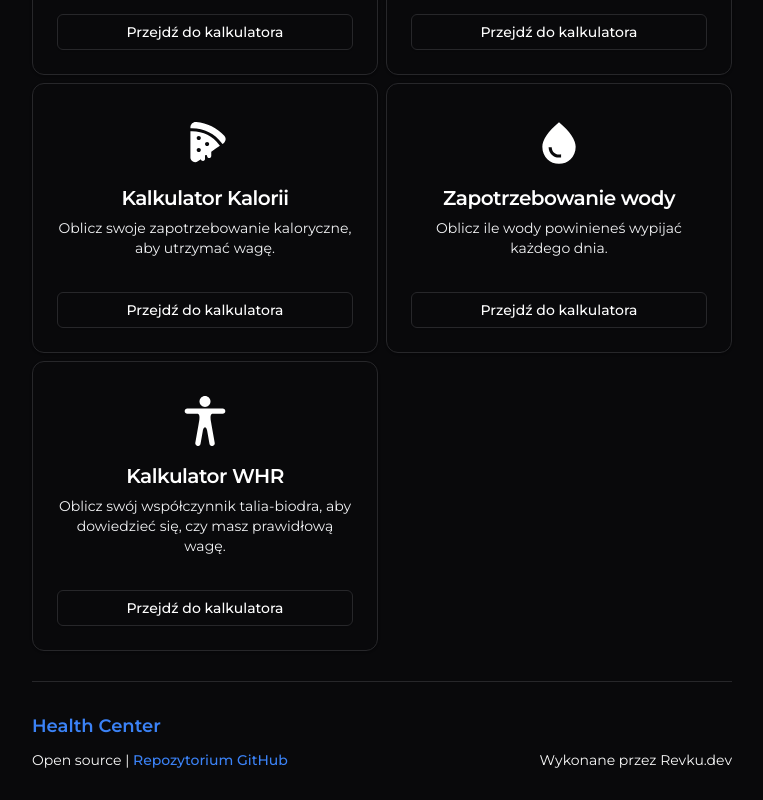
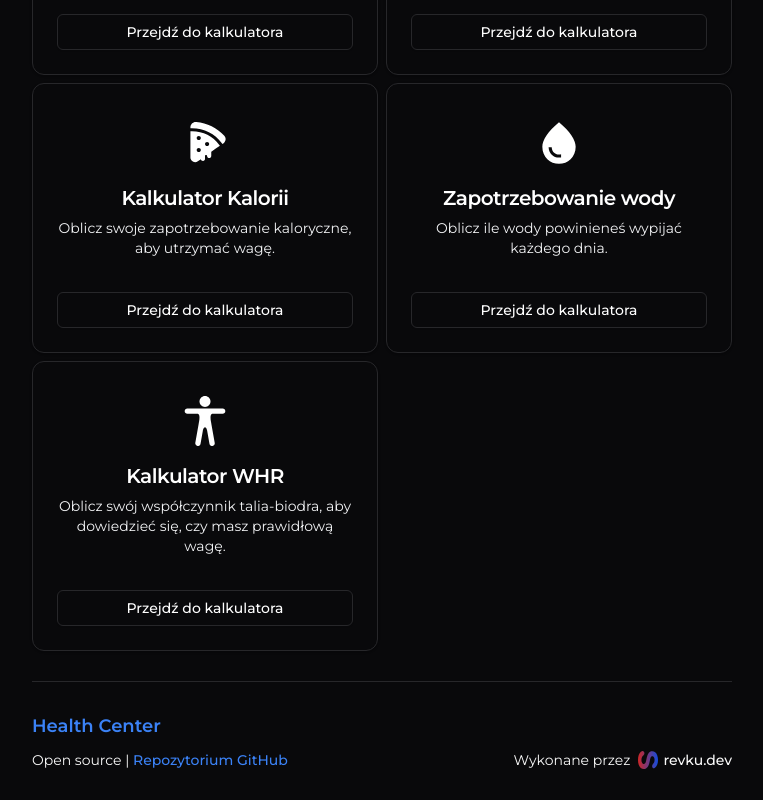
Before and after one commit to Revku/health, a Next.js app: page / in a window 1280 px wide. Shown: the part 571-1371 px from the top of the page, without its empty margins (258-1021 px from the left). Built offline with nearby package versions, Linux system fonts and the light colour scheme.

Commit message:
chore: change author logo in footer

```diff
--- a/src/components/footer.tsx
+++ b/src/components/footer.tsx
@@ -1,3 +1,5 @@
+import logo from "@/assets/revkudevlogo.svg";
+import Image from "next/image";
 import { Separator } from "./ui/separator";
 
 export default function Footer() {
@@ -10,12 +12,23 @@ export default function Footer() {
           Open source |{" "}
           <a
             href="https://github.com/Revku/health"
+            target="_blank"
             className="font-medium text-blue-500 transition-colors hover:text-blue-400"
           >
             Repozytorium GitHub
           </a>
         </p>
-        <p className="mt-[10px] text-sm">Wykonane przez Revku.dev</p>
+        <p className="mt-[10px] flex gap-2 text-sm">
+          <span>Wykonane przez</span>
+          <a
+            href="https://revku.dev"
+            target="_blank"
+            className="flex items-center justify-center gap-[5px]"
+          >
+            <Image src={logo} alt="Revku.dev Logo" className="w-[20px]" />
+            <span className="font-medium transition-colors hover:text-red-500">revku.dev</span>
+          </a>
+        </p>
       </div>
     </div>
   );
```
Also changed, not shown: src/assets/revkudevlogo.svg (added), 1 other file (tests, documents, lock files or other folders).
